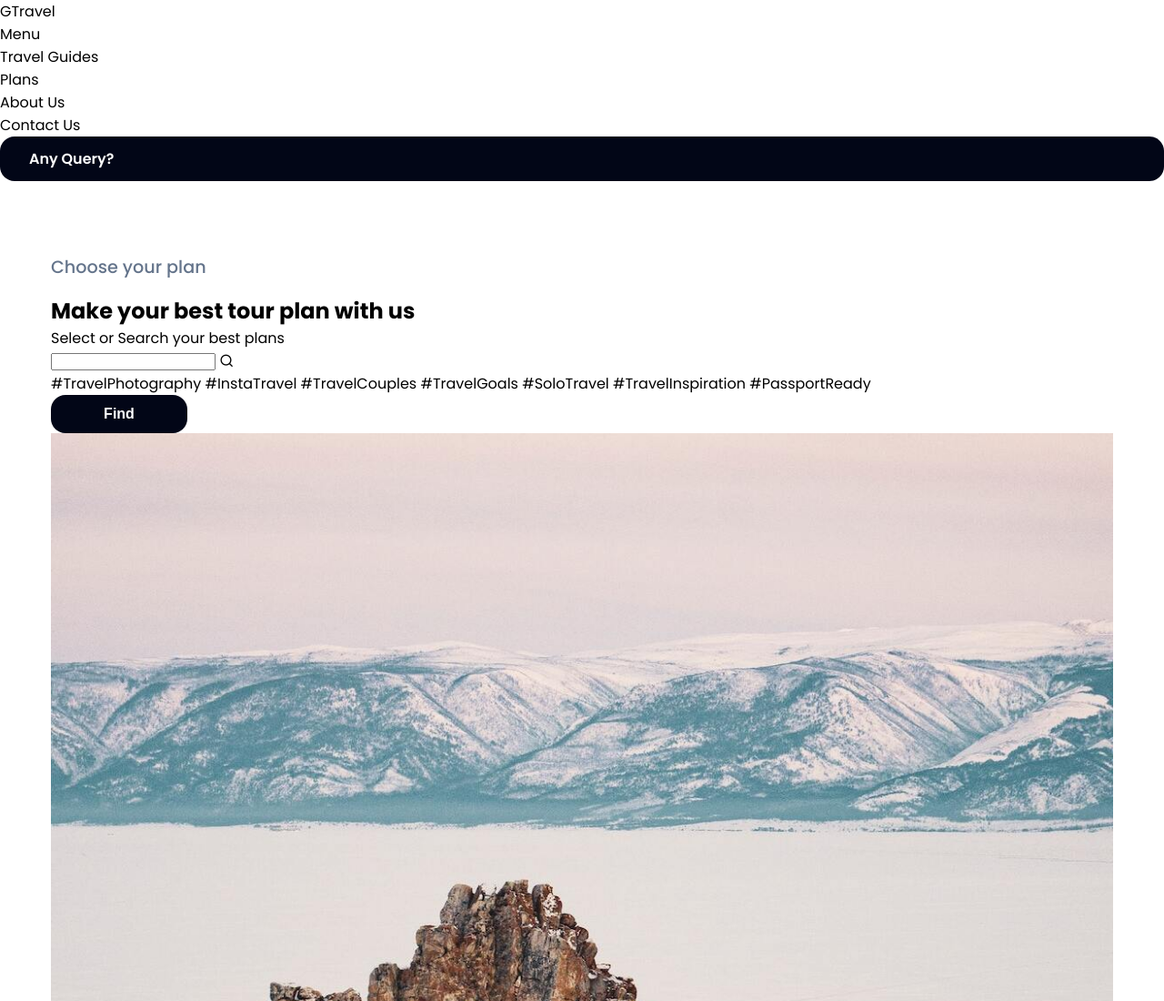
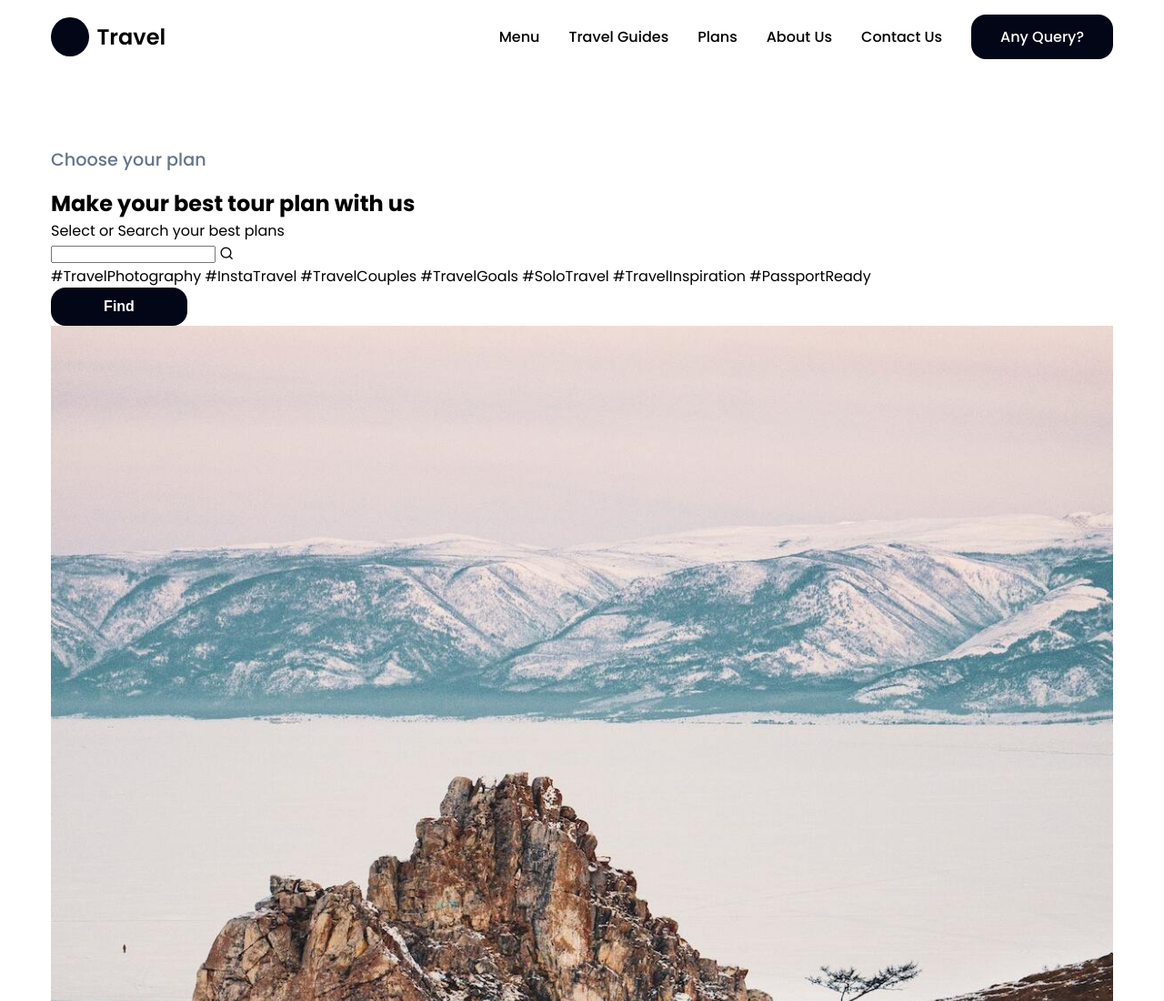
Before and after one commit to BurnettMiao/Designing-an-Engaging-Travel-Agency-Website-Landing-Page, a plain HTML site: page index.html in a window 1280 px wide. Shown: the top 1100 px of the page at 91% size. Drawn offline with nearby package versions, Linux system fonts and the light colour scheme.

Commit message:
nav section finish

```diff
--- a/css/style.css
+++ b/css/style.css
@@ -64,3 +64,43 @@ img {
   background-color: var(--extra-light);
   box-shadow: 2px 2px 10px rgba(0, 0, 0, 0.2);
 }
+
+nav {
+  max-width: var(--max-width);
+  padding: 1rem;
+  margin: auto;
+  display: flex;
+  align-items: center;
+  justify-content: space-between;
+}
+
+.nav__links {
+  list-style: none;
+  display: flex;
+  align-items: center;
+  gap: 2rem;
+}
+
+.nav__logo {
+  font-size: 1.5rem;
+  font-weight: 600;
+}
+
+.nav__logo span {
+  padding: 5px 12px;
+  margin-right: 0.5rem;
+  border-radius: 100%;
+  color: var(--text-dark);
+  background-color: var(--text-dark);
+}
+
+.link {
+  font-size: 1rem;
+  font-weight: 500;
+  cursor: pointer;
+  transition: 0.3s;
+}
+
+.link:hover {
+  color: var(--text-lignt);
+}
```
